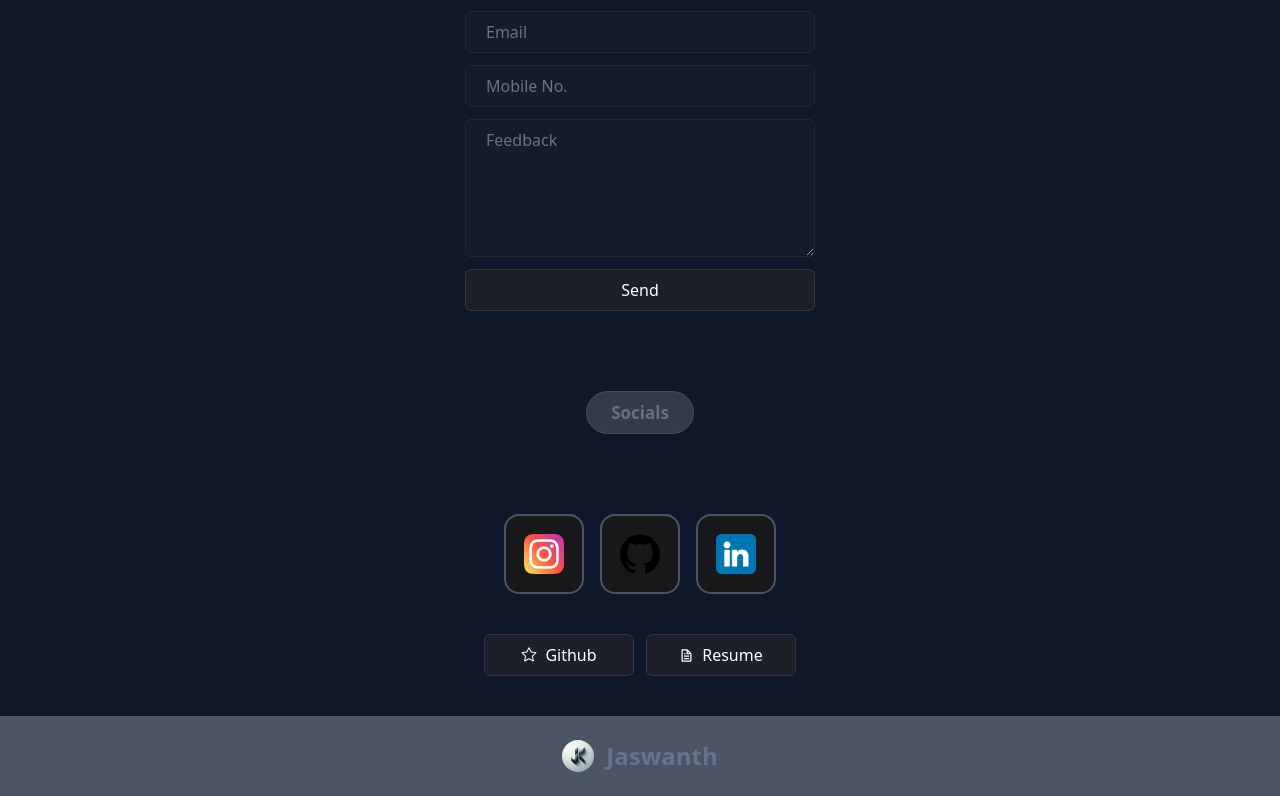
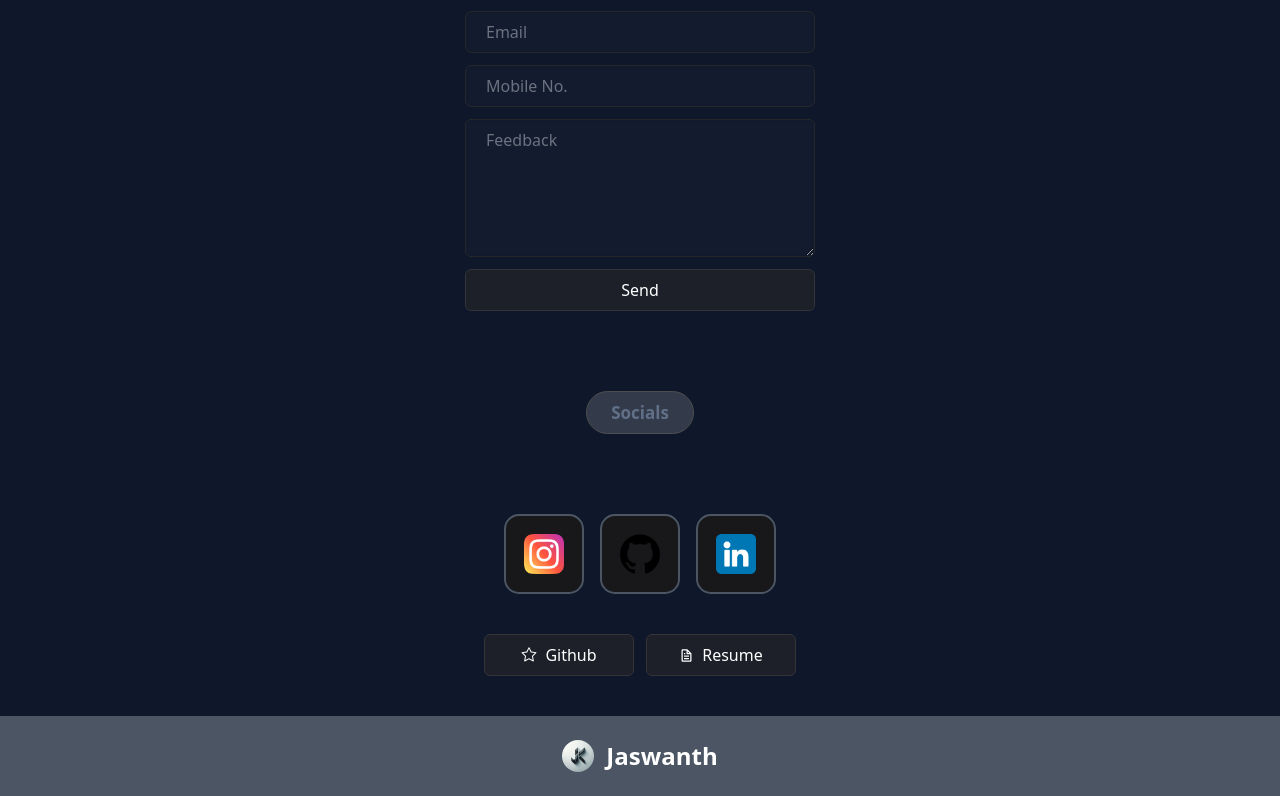
Before and after one commit to Jassu7082/My-Portfolio, a Svelte app: page / in a window 1280 px wide. Shown: the part 5868-6664 px from the top of the page. Built offline with nearby package versions, Linux system fonts and the light colour scheme; no server answers.

Commit message:
footer text

```diff
--- a/src/components/footer/footer.jsx
+++ b/src/components/footer/footer.jsx
@@ -8,7 +8,7 @@ const ContactFooter = () => {
                     <div className="">
                         <a href="#" className="flex items-center">
                             <img src={logo} className="h-8 me-3 rounded-full" alt="FlowBite Logo" />
-                            <span className="self-center text-2xl font-semibold whitespace-nowrap dark:text-white">Jaswanth</span>
+                            <span className="self-center text-2xl font-semibold whitespace-nowrap text-white">Jaswanth</span>
                         </a>
                     </div>
                 </div>
```
